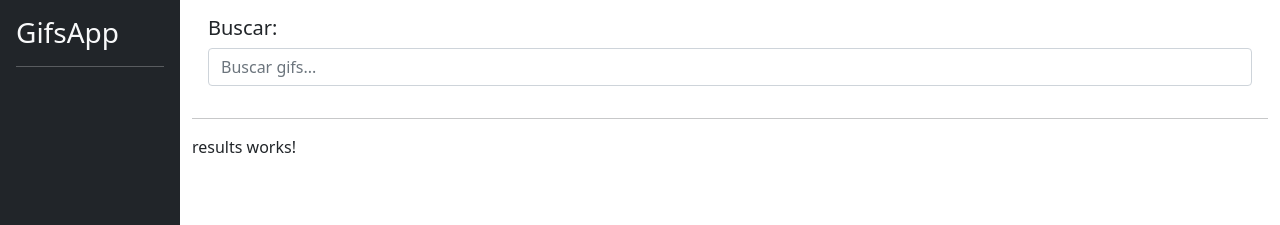
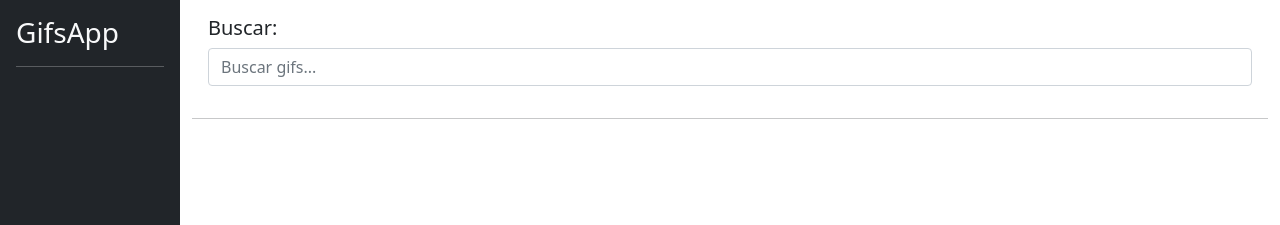
Before and after one commit to Julito01/Gifs-App, an Angular app: page / in a window 1280 px wide. Shown: the top 225 px of the page. Built offline with nearby package versions, Linux system fonts and the light colour scheme.

Commit message:
Displaying gifs correctly

```diff
--- a/src/app/gifs/results/results.component.html
+++ b/src/app/gifs/results/results.component.html
@@ -1 +1,12 @@
-<p>results works!</p>
+<div class="row">
+  <div *ngFor="let gif of results" class="col-md-4 col-sm-6">
+    <div class="card">
+      <img [src]="gif.images.downsized_medium.url" [alt]="gif.title" />
+      <div class="card-body">
+        <p class="cart-text">
+          {{ gif.title }}
+        </p>
+      </div>
+    </div>
+  </div>
+</div>
```
